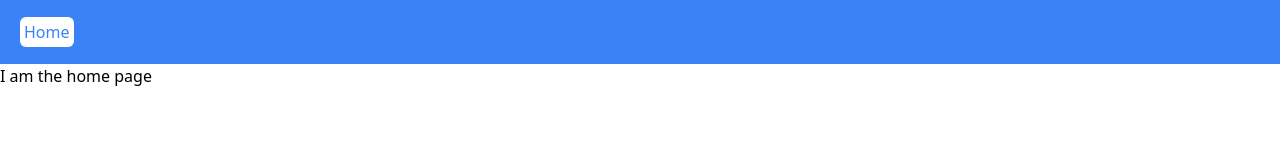
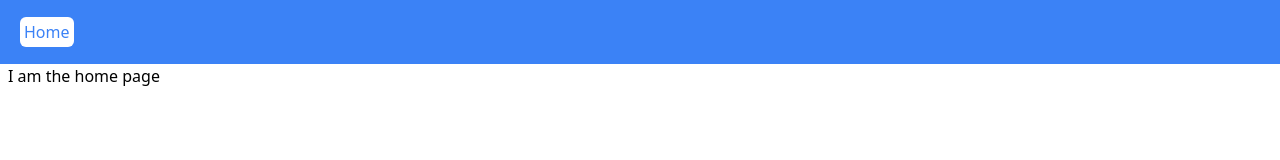
Before and after one commit to cannibalhulk/sample-nextjs-13-fullstack-todo-app, a Next.js app: page / in a window 1280 px wide. Shown: the top 160 px of the page. Built offline with nearby package versions, Linux system fonts and the light colour scheme.

Commit message:
added padding

```diff
--- a/app/layout.tsx
+++ b/app/layout.tsx
@@ -12,7 +12,9 @@ export default function RootLayout({
       </head>
       <body>
         <Header/>
-        {children}
+        <div  className='pl-2'>
+          {children}
+        </div>
       </body>
     </html>
   )
```
